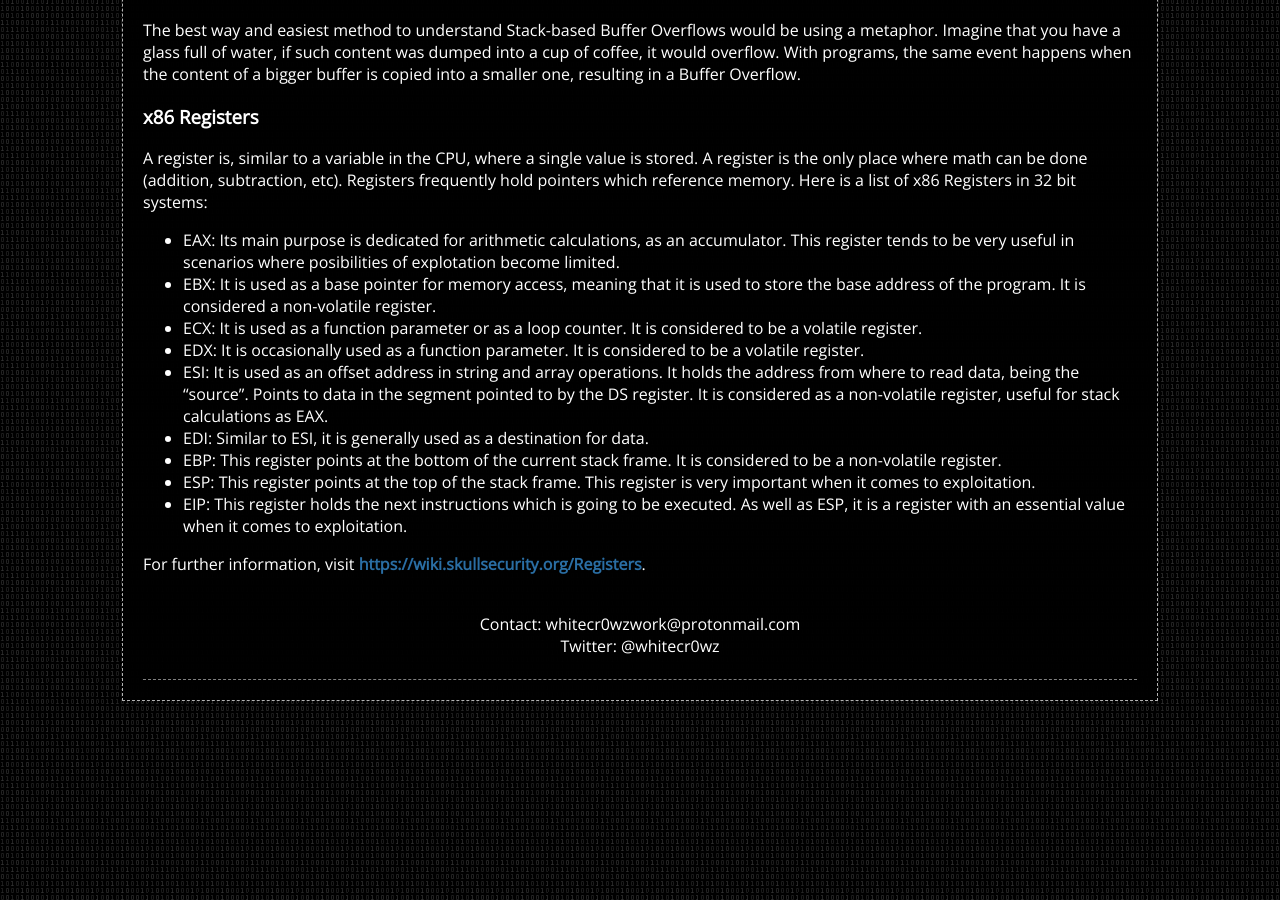
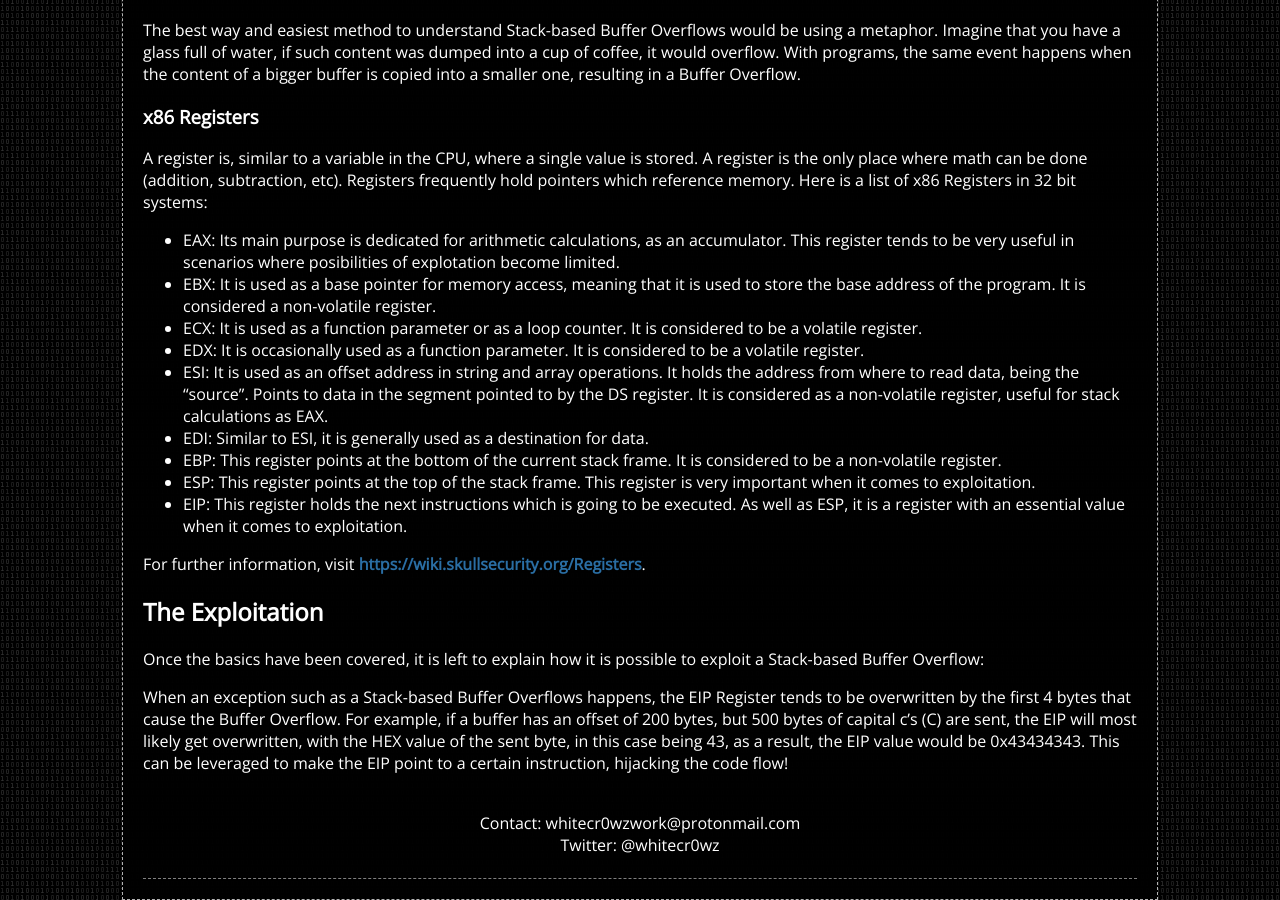
Before and after one commit to whitecr0wz/whitecr0wz.github.io, a Jekyll site: the page built from _posts/posts/2020-03-08-Exploiting-Stack-Overflows-In-Windows.md, in a window 1280 px wide and 900 px high, scrolled down 576 px. Built offline with Jekyll 4.4.1, drawn with Linux system fonts in a browser that asks for light colours.

Commit message:
Update 2020-03-08-Exploiting-Stack-Overflows-In-Windows.md

```diff
--- a/_posts/posts/2020-03-08-Exploiting-Stack-Overflows-In-Windows.md
+++ b/_posts/posts/2020-03-08-Exploiting-Stack-Overflows-In-Windows.md
@@ -34,3 +34,9 @@ Here is a list of x86 Registers in 32 bit systems:
 + EIP: This register holds the next instructions which is going to be executed. As well as ESP, it is a register with an essential value when it comes to exploitation.
 
 For further information, visit [https://wiki.skullsecurity.org/Registers](https://wiki.skullsecurity.org/Registers).
+
+## The Exploitation
+
+Once the basics have been covered, it is left to explain how it is possible to exploit a Stack-based Buffer Overflow:
+
+When an exception such as a Stack-based Buffer Overflows happens, the EIP Register tends to be overwritten by the first 4 bytes that cause the Buffer Overflow. For example, if a buffer has an offset of 200 bytes, but 500 bytes of capital c's (C) are sent, the EIP will most likely get overwritten, with the HEX value of the sent byte, in this case being 43, as a result, the EIP value would be 0x43434343. This can be leveraged to make the EIP point to a certain instruction, hijacking the code flow!
```
